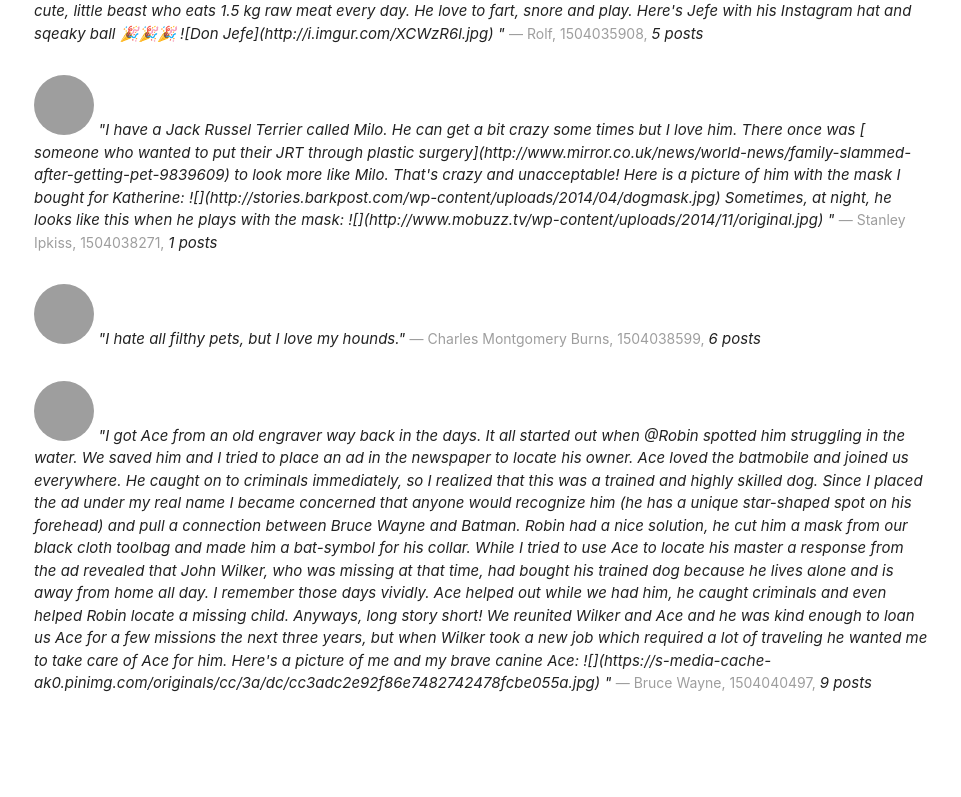
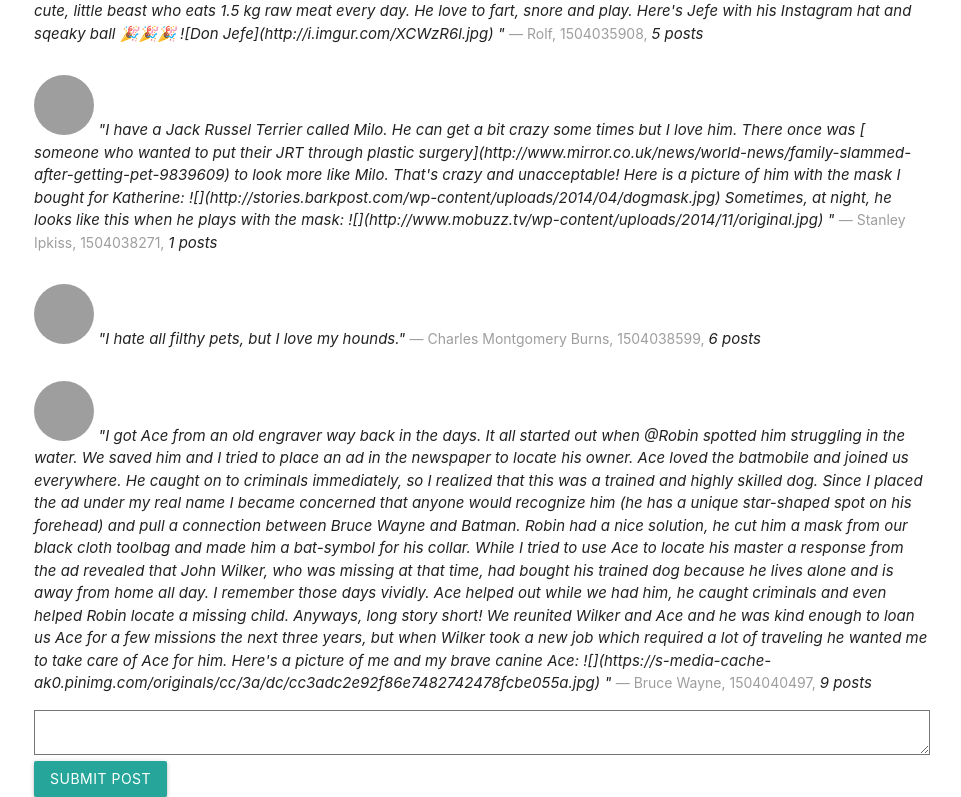
Before and after one commit to xurmeinBackUps/vue-master-class-app, a Vue app: page /#/thread/-KsjWehQ--apjDBwSBCY in a window 1280 px wide. Shown: the part 306-1103 px from the top of the page, without its empty margins (158-1119 px from the left). Before the commit the page ends 1016 px from the top, so only its background shows below. Built offline with nearby package versions, Linux system fonts and the light colour scheme; grey boxes are pictures that could not be loaded.

Commit message:
officially finna start jumping aroung the vueschool coursework

```diff
--- /dev/null
+++ b/src/components/PostEditor.vue
@@ -0,0 +1,55 @@
+<template>
+
+    <form
+      class="post-form"
+      @submit.prevent="savePost"
+    >
+      <div class="form-group">
+        <textarea
+          class="form-input"
+          v-model="postText"
+        ></textarea>
+      </div>
+      <div class="form-actions">
+        <button class="btn cyan-accent 2">Submit Post</button>
+      </div>
+    </form>
+</template>
+
+<script>
+export default {
+  name: 'PostEditor',
+  props: {
+    threadId: {
+      type: [String, Number],
+      required: true
+    }
+  },
+  data: function() {
+    return {
+      postText: ''
+    }
+  },
+  methods: {
+    savePost: function() {
+      const postId = 'post-' + Math.random()
+      const post = {
+        text: this.postText,
+        publishedAt: Math.floor(Date.now() / 1000),
+        threadId: this.threadId,
+        userId: 'u4r8XCziZEWEXsj2UIKNHBoDh0n2', // hard-coded now, f/m data.json
+        '.key': postId
+      }
+      // takes three args: 1) object, 2) propertyName, 3) propertyVal
+      this.postText = ''
+
+      this.$emit('save-post', { post: post })
+    }
+  }
+}
+
+</script>
+
+<style>
+
+</style>
--- a/src/views/PageThreadShow.vue
+++ b/src/views/PageThreadShow.vue
@@ -2,17 +2,23 @@
   <div>
     <h2>{{ thread.title }}</h2>
     <PostList :posts="posts" />
+    <PostEditor
+      @save-post="addPost"
+      :threadId="id"
+    />
   </div>
 </template>
 
 <script>
 import sampleData from '@/data.json';
-import PostList from '@/components/PostList.vue'
+import PostList from '@/components/PostList.vue';
+import PostEditor from '@/components/PostEditor.vue';
 
 export default {
   name: 'PageThreadShow',
   components: {
-    PostList
+    PostList,
+    PostEditor
   },
   props: {
     id: {
@@ -20,9 +26,20 @@ export default {
       required: true
     }
   },
-  data() {
+  data: function() {
     return {
-      thread: sampleData.threads[this.id]
+      thread: sampleData.threads[this.id],
+      newPostText: ''
+    }
+  },
+  methods: {
+    addPost: function({post}) {
+
+      const postId = post['.key']
+      this.$set(sampleData.posts, postId, post)
+      this.$set(this.thread.posts, postId, postId)
+      this.$set(sampleData.users[post.userId].posts, postId, postId)
+
     }
   },
   computed: {
```
Also changed, not shown: src/components/PostListItem.vue (+8 -16 lines).
